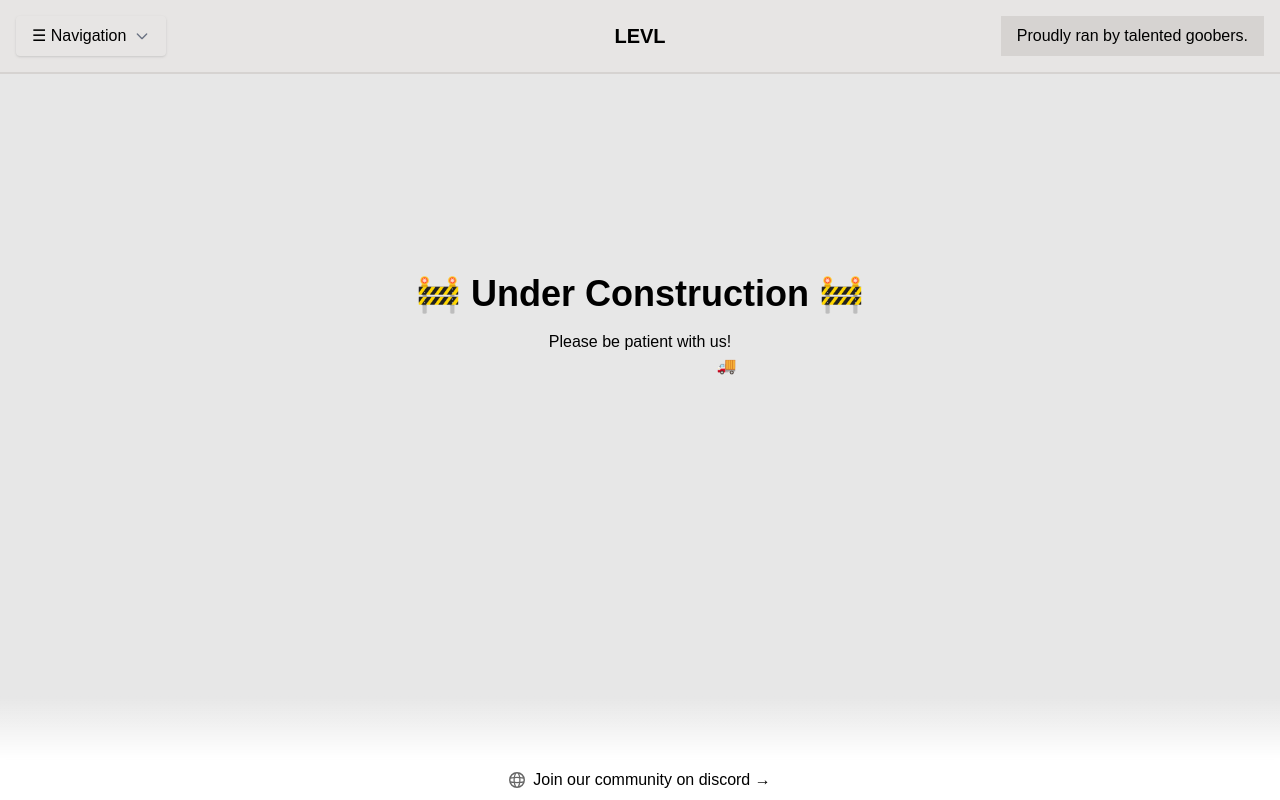
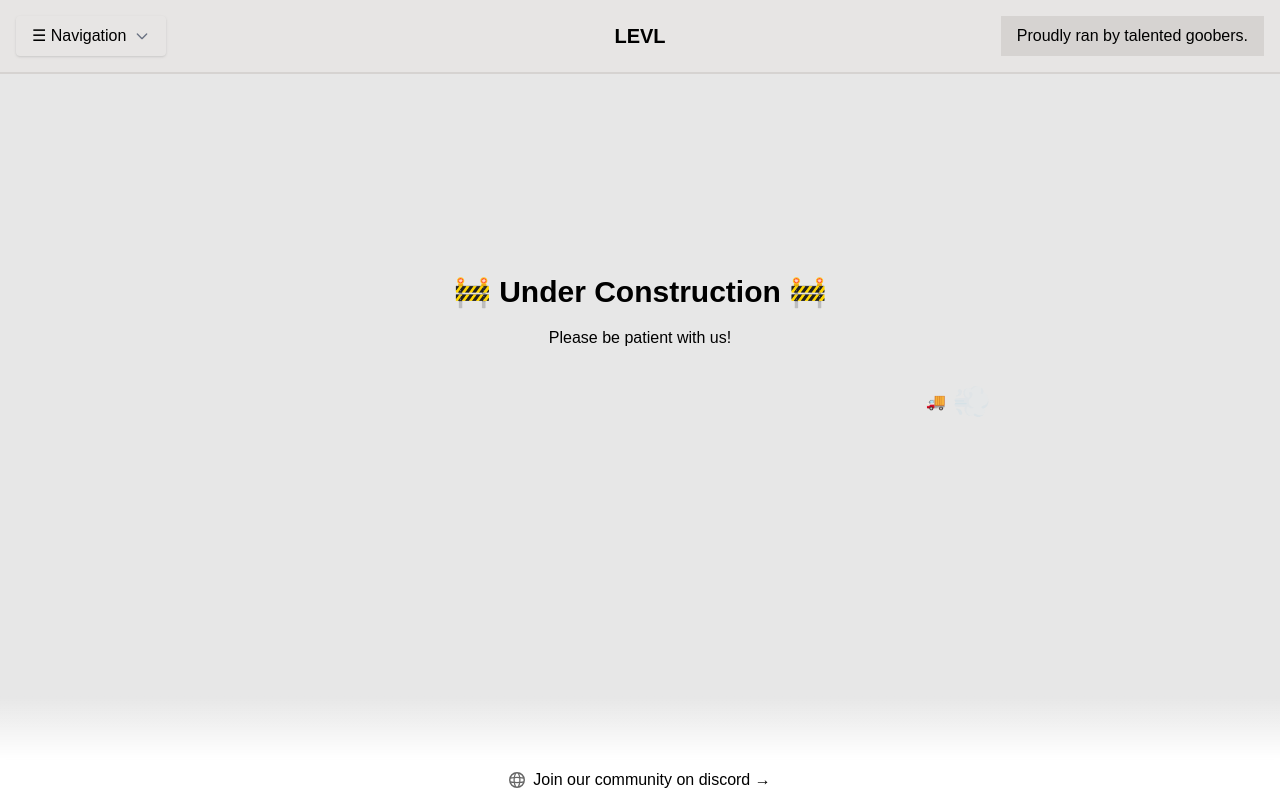
Before and after one commit to sirJavaDrinKer/levl-javadrinker, a Next.js app: page /team in a window 1280 px wide. Built offline with nearby package versions, Linux system fonts and the light colour scheme.

Commit message:
fixed silly animation overflow

```diff
--- a/src/app/globals.css
+++ b/src/app/globals.css
@@ -13,13 +13,13 @@
 }
 
 @theme {
-  --animate-wiggle: wiggle 12s linear infinite;
-  @keyframes wiggle {
+  --animate-truck: truck 20s linear infinite;
+  @keyframes truck {
     0% {
-      transform: translateX(5000%);
+      transform: translateX(100vw);
     }
     100% {
-      transform: translateX(-5000%);
+      transform: translateX(-1vw);
     }
   }
 }
--- a/src/app/team/page.tsx
+++ b/src/app/team/page.tsx
@@ -4,9 +4,15 @@ import CollapsibleSection from "../components/collapsible-section";
 export default function Team() {
   return (
     <div className="flex flex-col items-center justify-center pt-50">
-      <h1 className="text-4xl font-bold mb-4">🚧 Under Construction 🚧</h1>
-      <p className="">Please be patient with us!</p>
-      <p className="animate-wiggle">🚚</p>
+      <h1 className="text-3xl font-bold mb-4">🚧 Under Construction 🚧</h1>
+      <p>Please be patient with us!</p>
+
+      <div className="relative w-full h-20 pt-10 overflow-x-hidden">
+        <div className="absolute flex items-center animate-truck space-x-4">
+          <p>🚚</p>
+          <p className="animate-ping">💨</p>
+        </div>
+      </div>
     </div>
   );
 }
```
